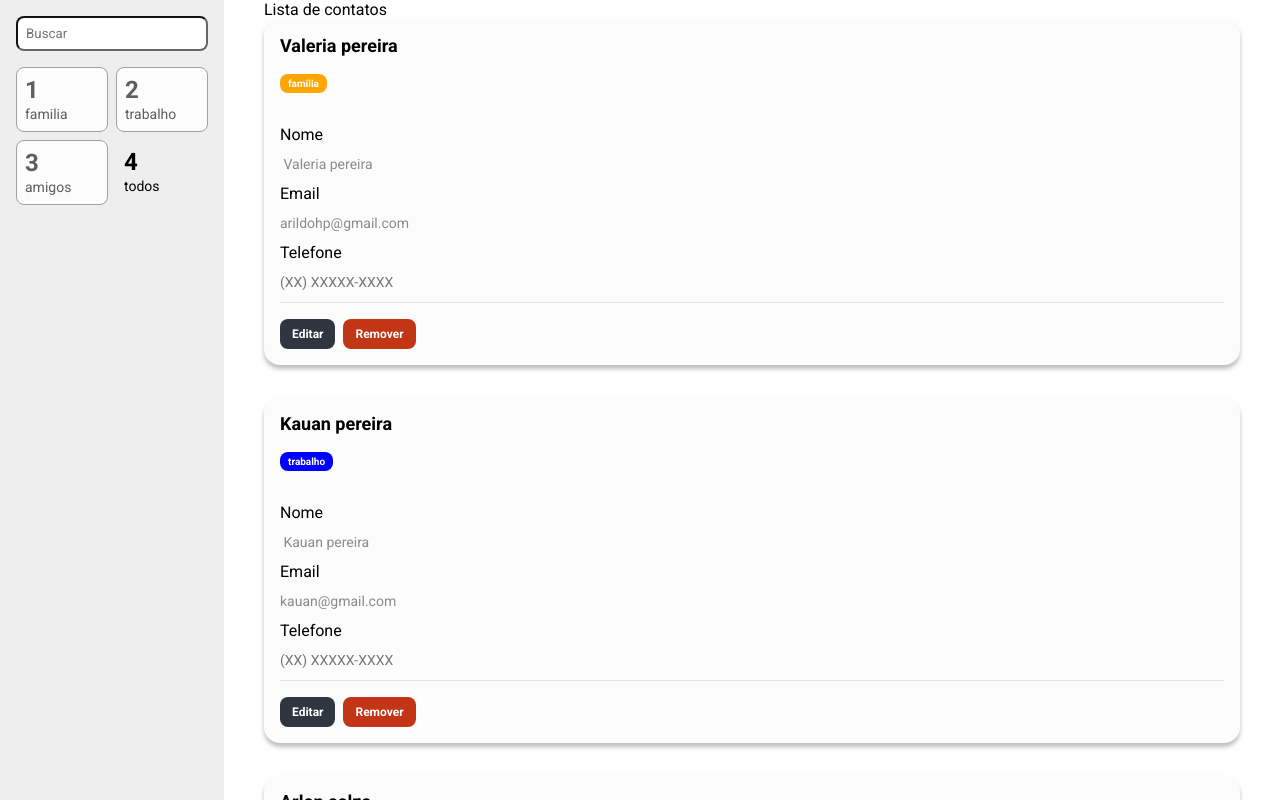
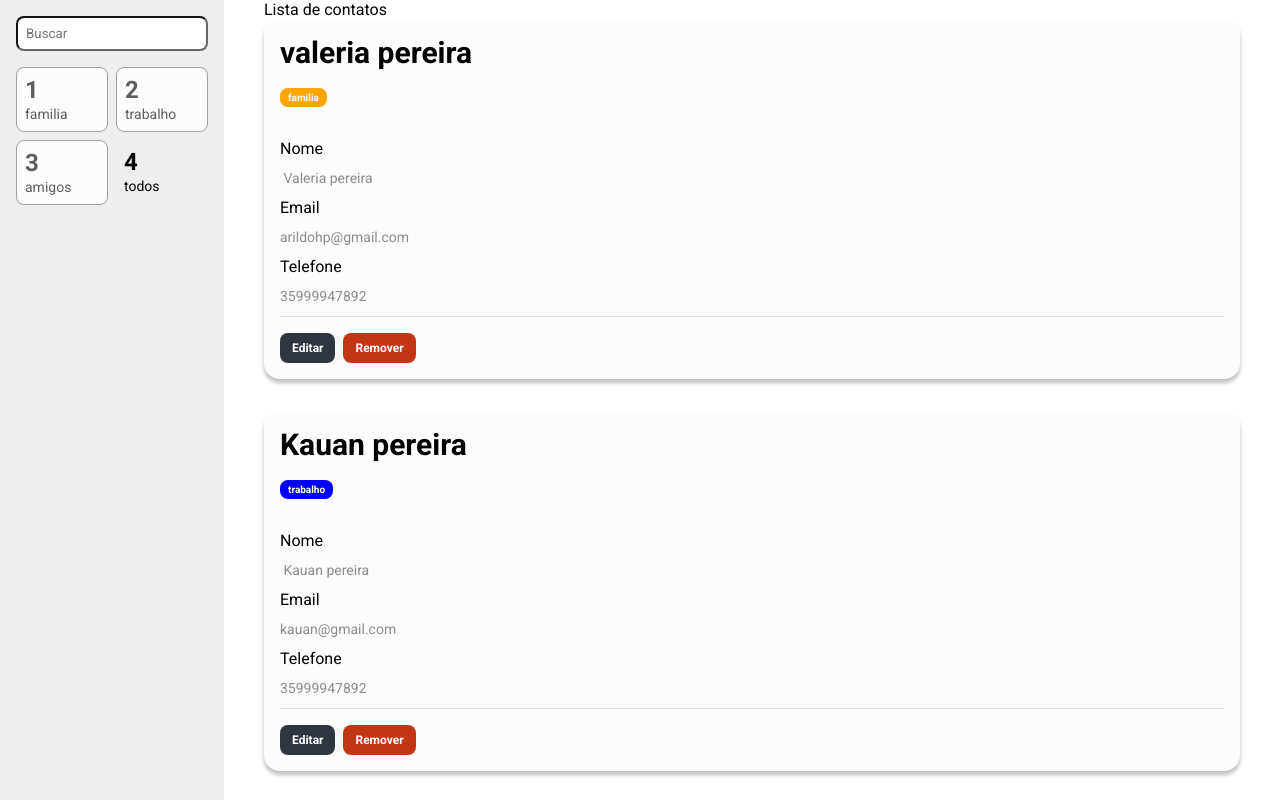
Before and after one commit to arildohp/lista_de_contatos, a React (Create React App) app: page / in a window 1280 px wide. Built offline with nearby package versions, Linux system fonts and the light colour scheme.

Commit message:
editando contatos

```diff
--- a/src/Container/ListaDeContatos/index.tsx
+++ b/src/Container/ListaDeContatos/index.tsx
@@ -12,10 +12,10 @@ const ListaDeContatos = () => {
       <p>Lista de contatos</p>
       <ul>
         {itens.map((c) => (
-          <li key={c.nome}>
+          <li key={c.nomeContato}>
             <Contato
               id={c.id}
-              contato={c.contato}
+              nomeContato={c.nomeContato}
               nContato={c.nContato}
               categoria={c.categoria}
               nome={c.nome}
--- a/src/components/Contato/index.tsx
+++ b/src/components/Contato/index.tsx
@@ -9,6 +9,7 @@ import ContatoClass from '../../models/Contato'
 type Props = ContatoClass
 
 const Contato = ({
+  nomeContato: nomeContatoOriginal,
   nome: nomeOriginal,
   categoria,
   id,
@@ -17,6 +18,7 @@ const Contato = ({
 }: Props) => {
   const dispatch = useDispatch()
   const [estaEditando, setEstaEditando] = useState(false)
+  const [nomeContato, setNomeContato] = useState('')
   const [nome, setNome] = useState('')
   const [nContato, setNContato] = useState('')
   const [email, setEmail] = useState('')
@@ -26,6 +28,12 @@ const Contato = ({
       setNome(nomeOriginal)
     }
   }, [nomeOriginal])
+
+  useEffect(() => {
+    if (nomeContatoOriginal.length > 0) {
+      setNomeContato(nomeContatoOriginal)
+    }
+  }, [nomeContatoOriginal])
 
   useEffect(() => {
     if (nContatoOriginal.length > 0) {
@@ -41,7 +49,7 @@ const Contato = ({
 
   return (
     <S.Card>
-      <S.Titulo>{nome}</S.Titulo>
+      <S.Titulo>{nomeContato}</S.Titulo>
       <S.Tag categoria={categoria}>{categoria}</S.Tag>
       <S.Descricao />
       <label>Nome</label>
--- a/src/components/Contato/styles.ts
+++ b/src/components/Contato/styles.ts
@@ -22,7 +22,7 @@ export const Card = styled.div`
   border-radius: 16px;
 `
 export const Titulo = styled.h3`
-  font-size: 18px;
+  font-size: 30px;
   font-weight: bold;
   margin-bottom: 16px;
 `
--- a/src/store/reducers/contatos.ts
+++ b/src/store/reducers/contatos.ts
@@ -9,25 +9,25 @@ const initialState: ContatosState = {
   itens: [
     {
       id: 1,
-      contato: 'valeria pereira',
+      nomeContato: 'valeria pereira',
       nome: ' Valeria pereira',
-      nContato: 35999947892,
+      nContato: '35999947892',
       email: 'arildohp@gmail.com',
       categoria: 'familia'
     },
     {
       id: 2,
-      contato: 'Kauan pereira',
+      nomeContato: 'Kauan pereira',
       nome: ' Kauan pereira',
-      nContato: 35999947892,
+      nContato: '35999947892',
       categoria: 'trabalho',
       email: 'kauan@gmail.com'
     },
     {
       id: 3,
-      contato: 'Arlon solza',
+      nomeContato: 'Arlon solza',
       nome: ' Arlon solza',
-      nContato: 35999578923,
+      nContato: '35999578923',
       email: 'arlon@gmail.com',
       categoria: 'amigos'
     }
```
Also changed, not shown: src/models/Contato.ts (+5 -5 lines).
